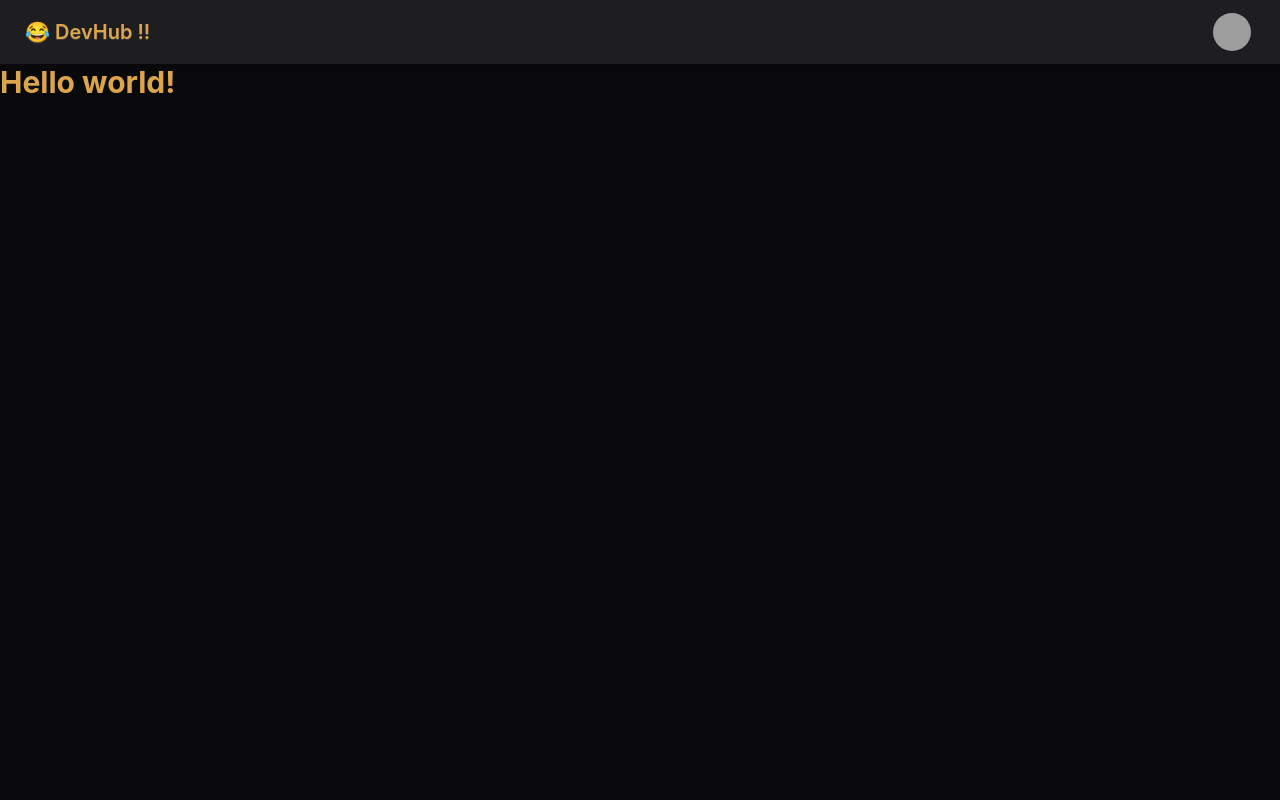
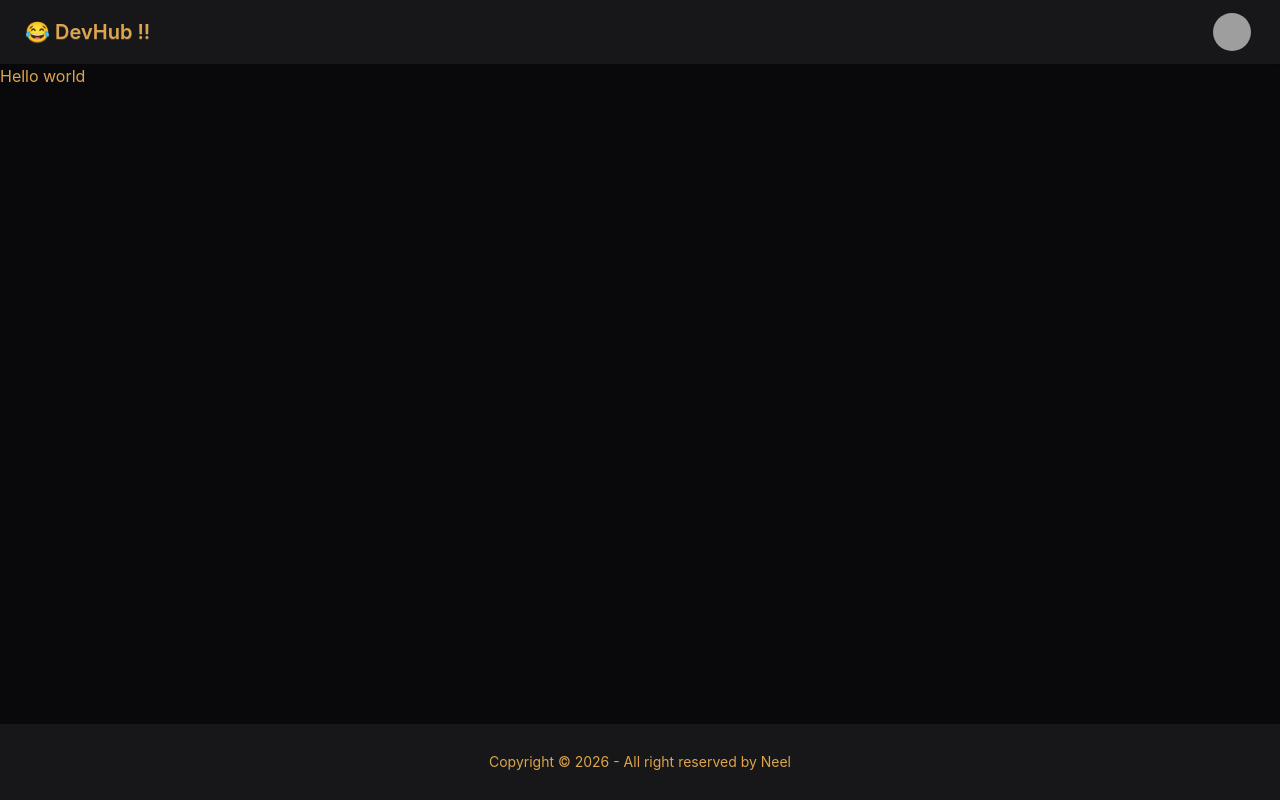
Before and after one commit to Neloy-SWE/Node.js-Learning, a React (Vite) app in the folder project/dev_hub_frontend/: page /login in a window 1280 px wide. Built offline with nearby package versions, Linux system fonts and the light colour scheme; grey boxes are pictures that could not be loaded.

Commit message:
router setup, nav, footer, body added

```diff
--- a/project/dev_hub_frontend/package.json
+++ b/project/dev_hub_frontend/package.json
@@ -13,6 +13,7 @@
     "@tailwindcss/vite": "^4.2.2",
     "react": "^19.2.4",
     "react-dom": "^19.2.4",
+    "react-router": "^7.14.0",
     "tailwindcss": "^4.2.2"
   },
   "devDependencies": {
--- a/project/dev_hub_frontend/src/App.jsx
+++ b/project/dev_hub_frontend/src/App.jsx
@@ -1,40 +1,36 @@
+import { BrowserRouter, Route, Routes } from "react-router";
+import Body from "./Body";
+import Login from "./Login";
+import Profile from "./Profile";
+
 function App() {
   return (
     <>
-    <div className="navbar bg-base-300 shadow-sm">
-  <div className="flex-1">
-    <a className="btn btn-ghost text-xl">😂 DevHub !!</a>
-  </div>
-  <div className="flex gap-2">
-    <div className="dropdown dropdown-end mx-5">
-      <div tabIndex={0} role="button" className="btn btn-ghost btn-circle avatar">
-        <div className="w-10 rounded-full">
-          <img
-            alt="Tailwind CSS Navbar component"
-            src="https://img.daisyui.com/images/stock/photo-1534528741775-53994a69daeb.webp" />
-        </div>
-      </div>
-      <ul
-        tabIndex="-1"
-        className="menu menu-sm dropdown-content bg-base-100 rounded-box z-1 mt-3 w-52 p-2 shadow">
-        <li>
-          <a className="justify-between">
-            Profile
-            <span className="badge">New</span>
-          </a>
-        </li>
-        <li><a>Settings</a></li>
-        <li><a>Logout</a></li>
-      </ul>
-    </div>
-  </div>
-</div>
+      {
+        // <BrowserRouter> // we can ignore basename also
+      }
+      <BrowserRouter basename="/">
+        <Routes>
+          {/*
+            * self closing tag:
+            * <Route path="/" element={<Body />} /> */}
+          <Route path="/" element={<Body />}>
+          {/*
+            * same as above but with children:
+            *
+          */}
+           <Route path="/login" element={<Login />} />
+           <Route path="/profile" element={<Profile />} />
+          </Route>
+        </Routes>
+      </BrowserRouter>
 
-      <h1 class="text-3xl font-bold">
+      {/*
+      <h1 className="text-3xl font-bold">
         Hello world!
-      </h1>
+      </h1> */}
     </>
   )
 }
 
-export default App
+export default App;
--- /dev/null
+++ b/project/dev_hub_frontend/src/Body.jsx
@@ -0,0 +1,15 @@
+import { Outlet } from "react-router";
+import NavBar from "./NavBar";
+import Footer from "./Footer";
+
+const Body = () => {
+    return (
+        <>
+            <NavBar />
+            <Outlet />
+            <Footer />
+        </>
+    );
+}
+
+export default Body;
--- /dev/null
+++ b/project/dev_hub_frontend/src/Footer.jsx
@@ -0,0 +1,13 @@
+const Footer = () => {
+    return (
+        <>
+            <footer className="footer fixed bottom-0 left-0 w-full sm:footer-horizontal footer-center bg-base-200 text-base-content p-7">
+                <aside>
+                    <p>Copyright © {new Date().getFullYear()} - All right reserved by Neel</p>
+                </aside>
+            </footer>
+        </>
+    );
+}
+
+export default Footer;
--- /dev/null
+++ b/project/dev_hub_frontend/src/Login.jsx
@@ -0,0 +1,9 @@
+const Login = () => {
+    return (
+        <>
+        <h1>Hello world</h1>
+        </>
+    );
+}
+
+export default Login;
--- /dev/null
+++ b/project/dev_hub_frontend/src/NavBar.jsx
@@ -0,0 +1,34 @@
+const NavBar = () => {
+    return (
+        <div className="navbar bg-base-200 shadow-sm">
+            <div className="flex-1">
+                <a className="btn btn-ghost text-xl">😂 DevHub !!</a>
+            </div>
+            <div className="flex gap-2">
+                <div className="dropdown dropdown-end mx-5">
+                    <div tabIndex={0} role="button" className="btn btn-ghost btn-circle avatar">
+                        <div className="w-10 rounded-full">
+                            <img
+                                alt="Tailwind CSS Navbar component"
+                                src="https://img.daisyui.com/images/stock/photo-1534528741775-53994a69daeb.webp" />
+                        </div>
+                    </div>
+                    <ul
+                        tabIndex="-1"
+                        className="menu menu-sm dropdown-content bg-base-100 rounded-box z-1 mt-3 w-52 p-2 shadow">
+                        <li>
+                            <a className="justify-between">
+                                Profile
+                                <span className="badge">New</span>
+                            </a>
+                        </li>
+                        <li><a>Settings</a></li>
+                        <li><a>Logout</a></li>
+                    </ul>
+                </div>
+            </div>
+        </div>
+    );
+}
+
+export default NavBar;
--- /dev/null
+++ b/project/dev_hub_frontend/src/Profile.jsx
@@ -0,0 +1,9 @@
+const Profile = () => {
+    return(
+        <>
+        <h1>Profile section</h1>
+        </>
+    );
+}
+
+export default Profile;
```
Also changed, not shown: 1 other file (tests, documents, lock files or other folders).
